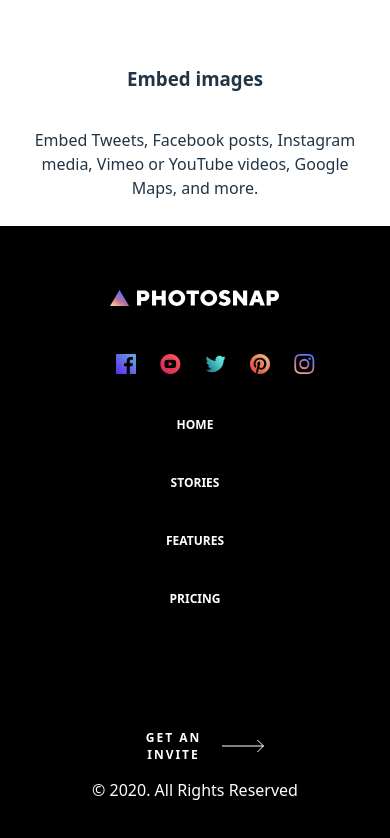
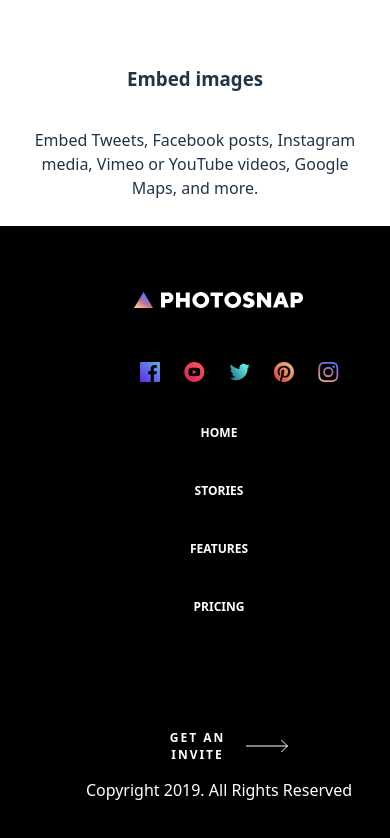
Before and after one commit to yamunajayan/frontendmentor-photosnap, a React (Vite) app: page / in a window 390 px wide. Shown: the part 4928-5766 px from the top of the page. Built offline with nearby package versions, Linux system fonts and the light colour scheme; the HTML template or start-up script is replaced by a standard one.

Commit message:
update styling on footer for desktop and tablet

```diff
--- a/src/components/Footer/Footer.jsx
+++ b/src/components/Footer/Footer.jsx
@@ -8,60 +8,55 @@
 import GetInviteButton from "../GetInviteButton/GetInviteButton";
 import "./Footer.scss";
 
+const navLinks = ["HOME", "STORIES", "FEATURES", "PRICING"];
+const socialIcons = [
+  { src: facebookLogo, alt: "Facebook" },
+  { src: youtubeLogo, alt: "YouTube" },
+  { src: twitterLogo, alt: "Twitter" },
+  { src: pinterestLogo, alt: "Pinterest" },
+  { src: instagramLogo, alt: "Instagram" },
+];
+
 const Footer = () => {
   return (
     <footer className="footer">
+      <div className="footer__inner">
+        <div className="footer__container">
+          <div className="footer__logo-container">
             <div>
-        <div className="footer__logo-container">
+              {/* Logo */}
               <img src={logo} alt="logo" className="footer__logo" />
+              {/* Nav links — one block only */}
+              <div className="footer__links footer__links--tablet">
+                {navLinks.map((link) => (
+                  <p className="footer__text" key={link}>
+                    {link}
+                  </p>
+                ))}
+              </div>
+            </div>
             <ul className="footer__list">
-            <li>
-              <img
-                src={facebookLogo}
-                alt="facebook logo"
-                className="footer__icon"
-              />
+              {socialIcons.map(({ src, alt }, index) => (
+                <li key={index}>
+                  <img src={src} alt={`${alt} icon`} className="footer__icon" />
                 </li>
-            <li>
-              <img
-                src={youtubeLogo}
-                alt="youtube logo"
-                className="footer__icon"
-              />
-            </li>
-            <li>
-              <img
-                src={twitterLogo}
-                alt="twitter logo"
-                className="footer__icon"
-              />
-            </li>
-            <li>
-              <img
-                src={pinterestLogo}
-                alt="pinterest logo"
-                className="footer__icon"
-              />
-            </li>
-            <li>
-              <img
-                src={instagramLogo}
-                alt="instagram logo"
-                className="footer__icon"
-              />
-            </li>
+              ))}
             </ul>
           </div>
           <div className="footer__links">
-          <p className="footer__text">HOME</p>
-          <p className="footer__text">STORIES</p>
-          <p className="footer__text">FEATURES</p>
-          <p className="footer__text">PRICING</p>
+            {navLinks.map((link) => (
+              <p className="footer__text" key={link}>
+                {link}
+              </p>
+            ))}
           </div>
         </div>
         <div className="footer__bottom">
           <GetInviteButton />
-        <p className="footer__copyright">© 2020. All Rights Reserved</p>
+          <p className="footer__copyright">
+            Copyright 2019. All Rights Reserved
+          </p>
+        </div>
       </div>
     </footer>
   );
--- a/src/components/Footer/Footer.scss
+++ b/src/components/Footer/Footer.scss
@@ -4,12 +4,40 @@
 .footer {
   background-color: vars.$primary-black;
   color: vars.$primary-white;
-  display: flex;
-  flex-direction: column;
-  align-items: center;
-  height: 33rem;
-  justify-content: space-between;
-  padding: 4rem 1.5rem;
+
+  &__inner {
+    display: flex;
+    flex-direction: column;
+    align-items: center;
+    justify-content: space-between;
+    height: 33rem;
+    padding: 4rem 1.5rem;
+    max-width: 1200px; // content capped
+    width: 100%;
+    margin: 0 auto; // centers the content
+
+    @media (min-width: vars.$tablet-bp) {
+      flex-direction: row;
+      padding: 4rem 2.5rem;
+      height: 18rem;
+    }
+
+    @media (min-width: vars.$desktop-bp) {
+      padding: 4rem 0rem;
+    }
+  }
+
+  &__container {
+    @media (min-width: vars.$tablet-bp) {
+      height: 100%;
+    }
+
+    @media (min-width: vars.$desktop-bp) {
+      display: flex;
+      gap: 7rem;
+      align-items: center;
+    }
+  }
 
   &__logo-container {
     display: flex;
@@ -17,14 +45,12 @@
     align-items: center;
     justify-content: center;
     gap: 1.5rem;
-  }
 
-  &__logo {
-    fill: #fff;
-  }
-
-  &__icon {
-    fill: #fff;
+    @media (min-width: vars.$tablet-bp) {
+      align-items: flex-start;
+      height: 100%;
+      justify-content: space-between;
+    }
   }
 
   &__list {
@@ -34,6 +60,10 @@
     margin: 1.5rem 0;
     align-items: center;
     justify-content: center;
+
+    @media (min-width: vars.$tablet-bp) {
+      margin: 0;
+    }
   }
 
   &__links {
@@ -44,6 +74,33 @@
     justify-content: center;
     font-size: 0.75rem;
     color: vars.$primary-white;
+
+    @media (min-width: vars.$tablet-bp) {
+      display: none;
+      padding-top: 1rem;
+    }
+
+    @media (min-width: vars.$desktop-bp) {
+      display: flex;
+      height: 100%;
+      flex-direction: column;
+      padding-top: 0;
+      justify-content: space-between;
+      align-items: flex-start;
+    }
+
+    &--tablet {
+      display: none;
+      @media (min-width: vars.$tablet-bp) {
+        display: flex;
+        flex-direction: row;
+        padding-top: 2rem;
+      }
+
+      @media (min-width: vars.$desktop-bp) {
+        display: none;
+      }
+    }
   }
 
   &__text {
@@ -59,5 +116,10 @@
     flex-direction: column;
     align-items: center;
     justify-content: space-between;
+
+    @media (min-width: vars.$tablet-bp) {
+      height: 100%;
+      align-items: flex-end;
+    }
   }
 }
```
Lines whose indentation alone changed are shown as unchanged.
